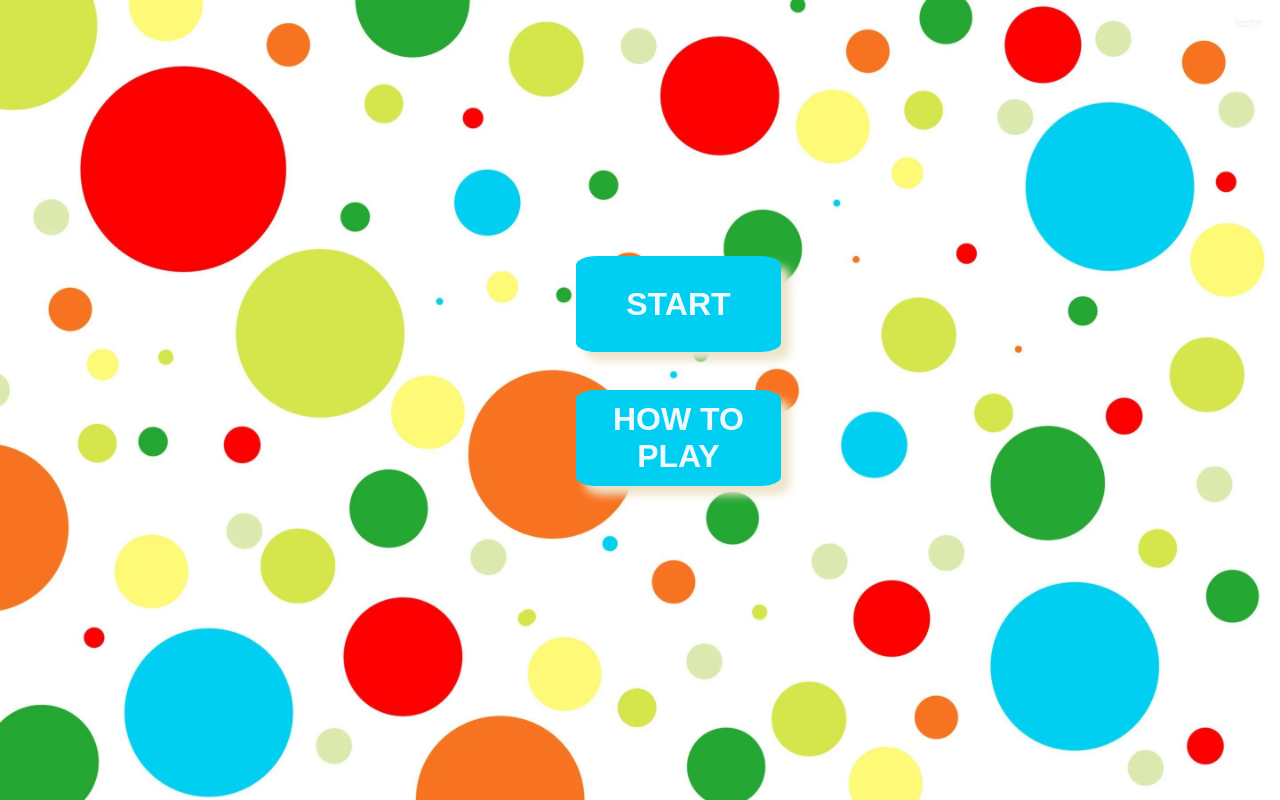
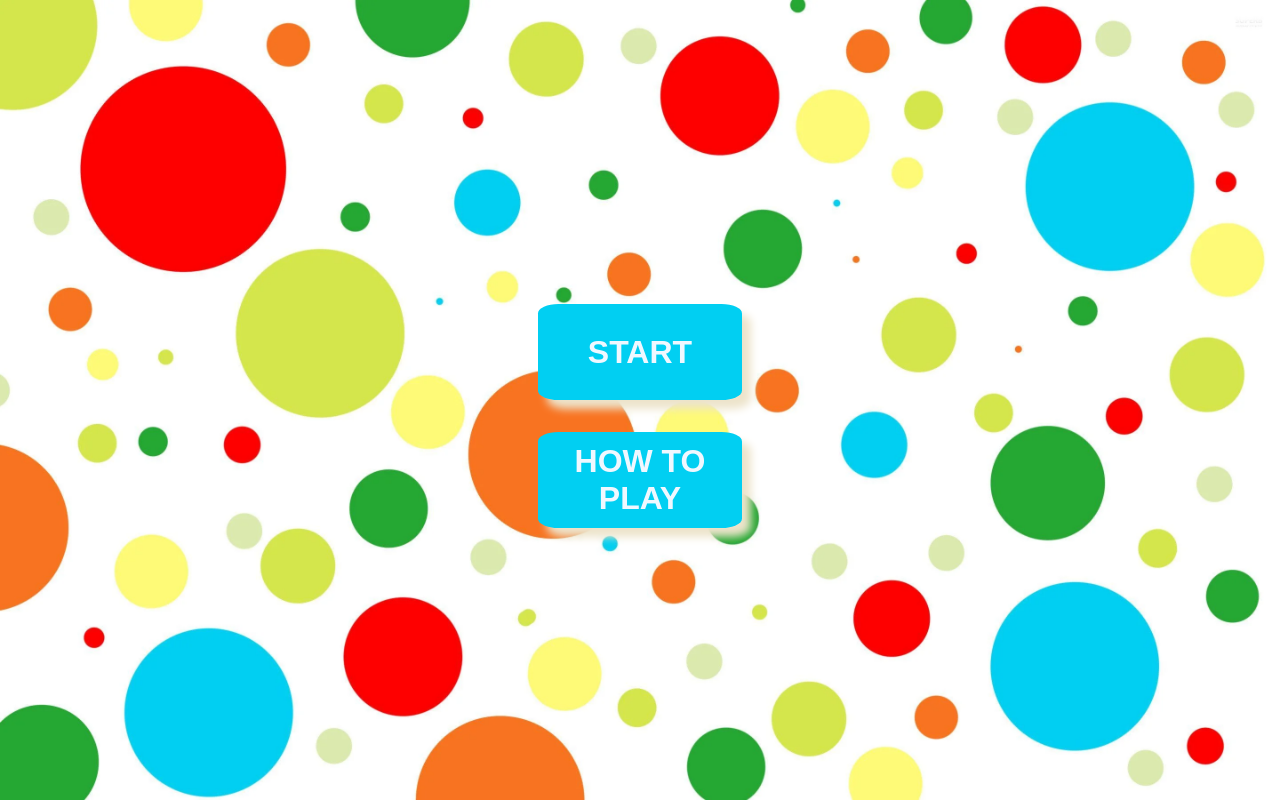
Before and after one commit to Altoiids/Js_game2, a plain HTML site: page index.html in a window 1280 px wide. Drawn offline with Linux system fonts and the light colour scheme; a web font is replaced by a local one.

Commit message:
minor fixes in css and formatting

```diff
--- a/index.html
+++ b/index.html
@@ -16,9 +16,10 @@
     />
   </head>
   <body>
-    <button class="btn" id="startbtn">START</button>
-    <button class="btn" id="rulesbtn">HOW TO PLAY</button>
-
+    <div class="buttonsdiv">
+      <button class="btn">START</button>
+      <button class="btn">HOW TO PLAY</button>
+    </div>
     <script src="public/js/home.js"></script>
   </body>
 </html>
--- a/public/styles/home.css
+++ b/public/styles/home.css
@@ -5,58 +5,34 @@ body {
 }
 html {
   background: url(../assets/background1.jpg) no-repeat center center fixed;
-
   background-size: cover;
 }
-
-  #startbtn {
+.btn {
+  margin-top: 4vh;
   color: aliceblue;
-    display: flex;
-    position: relative;
-    margin-top: 20%;
-    margin-left: 45%;
   height: 12vh;
   width: 16vw;
-    background-color: #01CFF2;
+  background-color: #01cff2;
   border-radius: 10%;
-    align-items: center;
-    align-self: center;
-    justify-content: center;
   font-weight: bold;
   font-size: 4vh;
-  }
-
-  #rulesbtn {
-    color: aliceblue;
-    display: flex;
-
-    margin-top: 3%;
-
-    margin-left: 45%;
-    height: 12vh;
-    width: 16vw;
-    background-color: #01CFF2;
-    border-radius: 10%;
-    align-items: center;
-    align-self: center;
-    justify-content: center;
-    font-weight: bold;
-    font-size: 4vh;
-  }
-
-  .btn {
   cursor: pointer;
   box-shadow: 9px 9px 9px #ede4cb;
   border: none;
 }
 .btn:hover {
-    background-color: #01CFF2;
-
+  background-color: #01cff2;
 }
-
 .button:active {
-    background-color: #01CFF2;
-
+  background-color: #01cff2;
   box-shadow: 0 2vh #ede4cb;
   transform: translateY(2vh);
 }
+.buttonsdiv {
+  display: flex;
+  flex-direction: column;
+  max-width: 100%;
+  height: 100vh;
+  align-items: center;
+  justify-content: center;
+}
--- a/public/styles/style.css
+++ b/public/styles/style.css
@@ -4,9 +4,6 @@
   box-sizing: border-box;
   overflow: hidden;
 }
-
-
-
 #canvasid{
   background-color: black;
 }
```
Also changed, not shown: game.html (+0 -2 lines), public/js/home.js (+5 -5 lines), public/js/script.js (+96 -111 lines), public/styles/rules.css (+6 -8 lines), rules.html (+7 -4 lines). Lines whose indentation alone changed are shown as unchanged.
